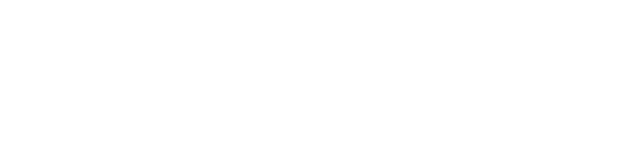
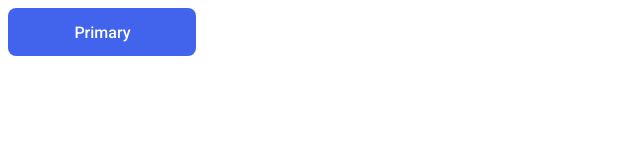
Before and after one commit to js-tasks-ru/htmlcss-20231222_gornyy2002, a website: page 05-lection3/02-modal/index.html in a window 1280 px wide. Shown: the whole page, without its empty margins (0-640 px from the left). Drawn offline with Linux system fonts and the light colour scheme.

Commit message:
commit 1

```diff
--- a/05-lection3/02-modal/index.html
+++ b/05-lection3/02-modal/index.html
@@ -7,6 +7,9 @@
         <title>Modal</title>
     </head>
     <body>
+        <section class="ModalSection">
+            <button class="main__button_primary">Primary</button>
+        </section>
     </body>
     <script src="./index.js"></script>
 </html>
--- a/assets/css/main.css
+++ b/assets/css/main.css
@@ -22,3 +22,22 @@
 * {
     font-family: 'Roboto', sans-serif;
 }
+
+button[class^='main__button']{
+    border-radius: 8px;
+    text-align: center;
+    font-family:'Roboto', sans-serif;;
+    font-size: 16px;
+    font-style: normal;
+    font-weight: 500;
+    line-height: normal;
+    padding: 15px 65.58px 14px 66.42px;
+    text-wrap: nowrap;
+}
+
+.main__button_primary{
+    background-color: #4263EB;
+    border:none;
+    color: #FFF;
+    transition: background 0.3s linear;
+}
```
